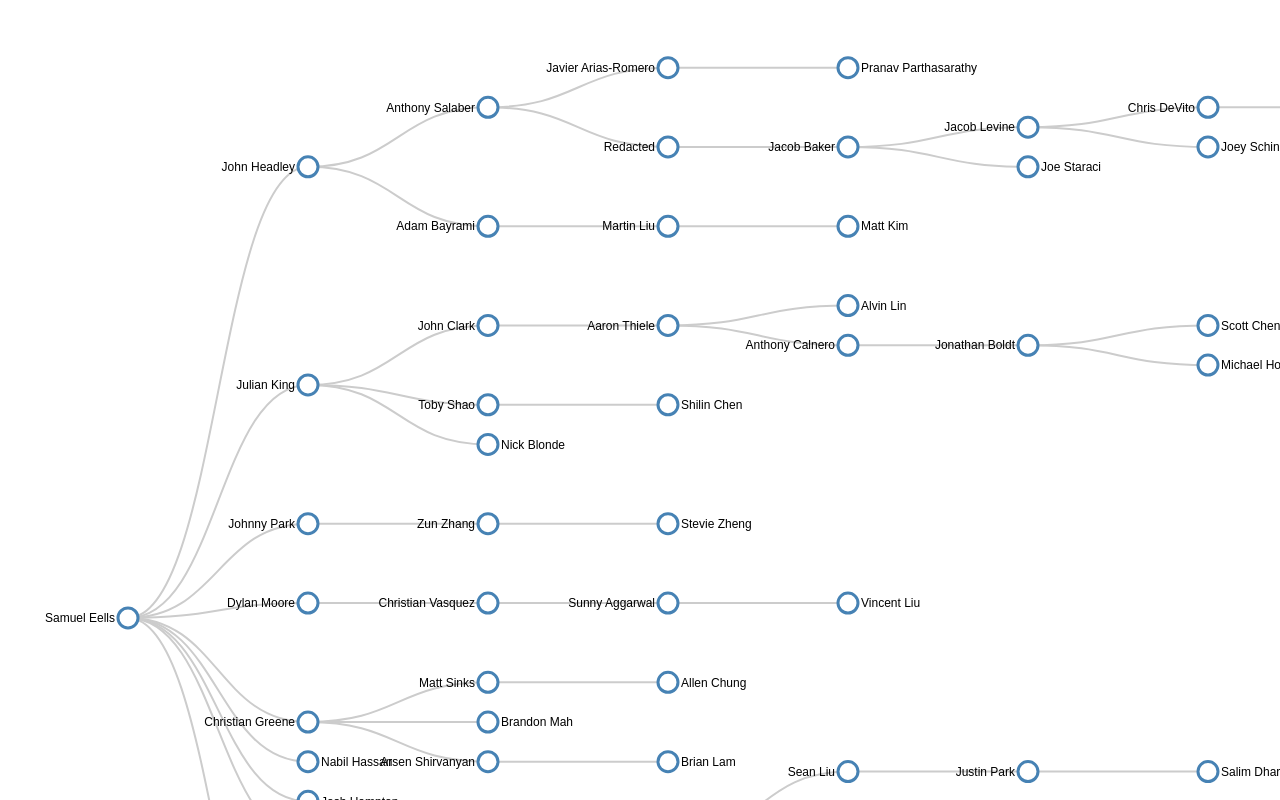
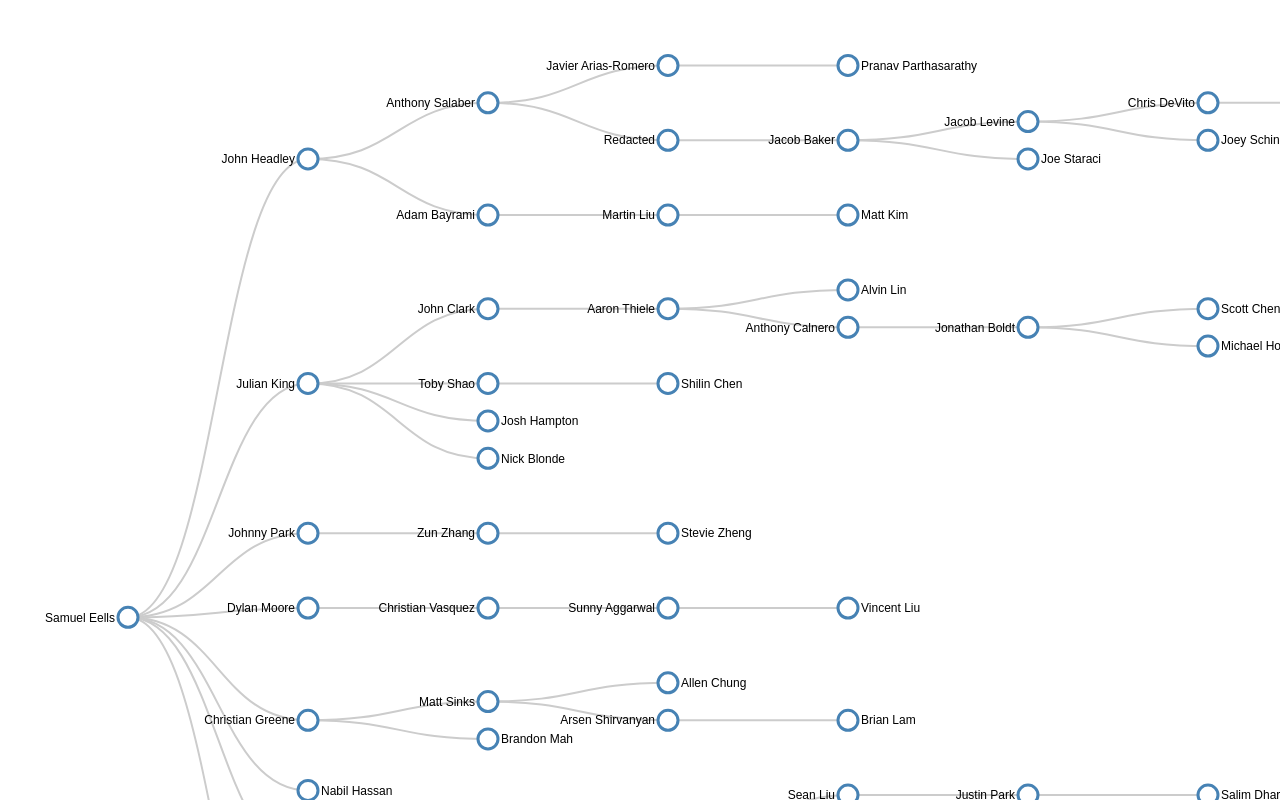
Before and after one commit to sunnya97/AquaDeltFamilyLines, a plain HTML site: page index.html in a window 1280 px wide. Shown: the top 800 px of the page. Drawn offline with nearby package versions, Linux system fonts and the light colour scheme.

Commit message:
josh hampton

```diff
--- a/index.html
+++ b/index.html
@@ -98,14 +98,16 @@ var data = [
     { "name" : "Sam Jiang","parent":"John Liu"},
     { "name" : "Christian Greene","parent":"Samuel Eells"},
     { "name" : "Nabil Hassan","parent":"Samuel Eells"},
-    { "name" : "Josh Hampton","parent":"Samuel Eells"},
+    { "name" : "Josh Hampton","parent":"Julian King"},
     { "name" : "Brian Lam","parent":"Arsen Shirvanyan"},
     { "name" : "Brandon Mah","parent":"Christian Greene"},
-    { "name" : "Arsen Shirvanyan","parent":"Christian Greene"},
+    { "name" : "Arsen Shirvanyan","parent":"Matt Sinks"},
     { "name" : "Nick Blonde","parent":"Julian King"},
     { "name" : "Stephen Haw","parent":"Daniel Perry-Zucker"},
     { "name" : "Daniel Perry-Zucker","parent":"Samuel Eells"},
-    { "name" : "Andy Smith","parent":"Samuel Eells"}
+    { "name" : "Andy Smith","parent":"Samuel Eells"},
+    { "name" : "Jae Rim","parent":"Garret Harada"},
+    { "name" : "Garret Harada","parent":"null"}
     ];
 
 // *********** Convert flat data into a nice tree ***************
```
